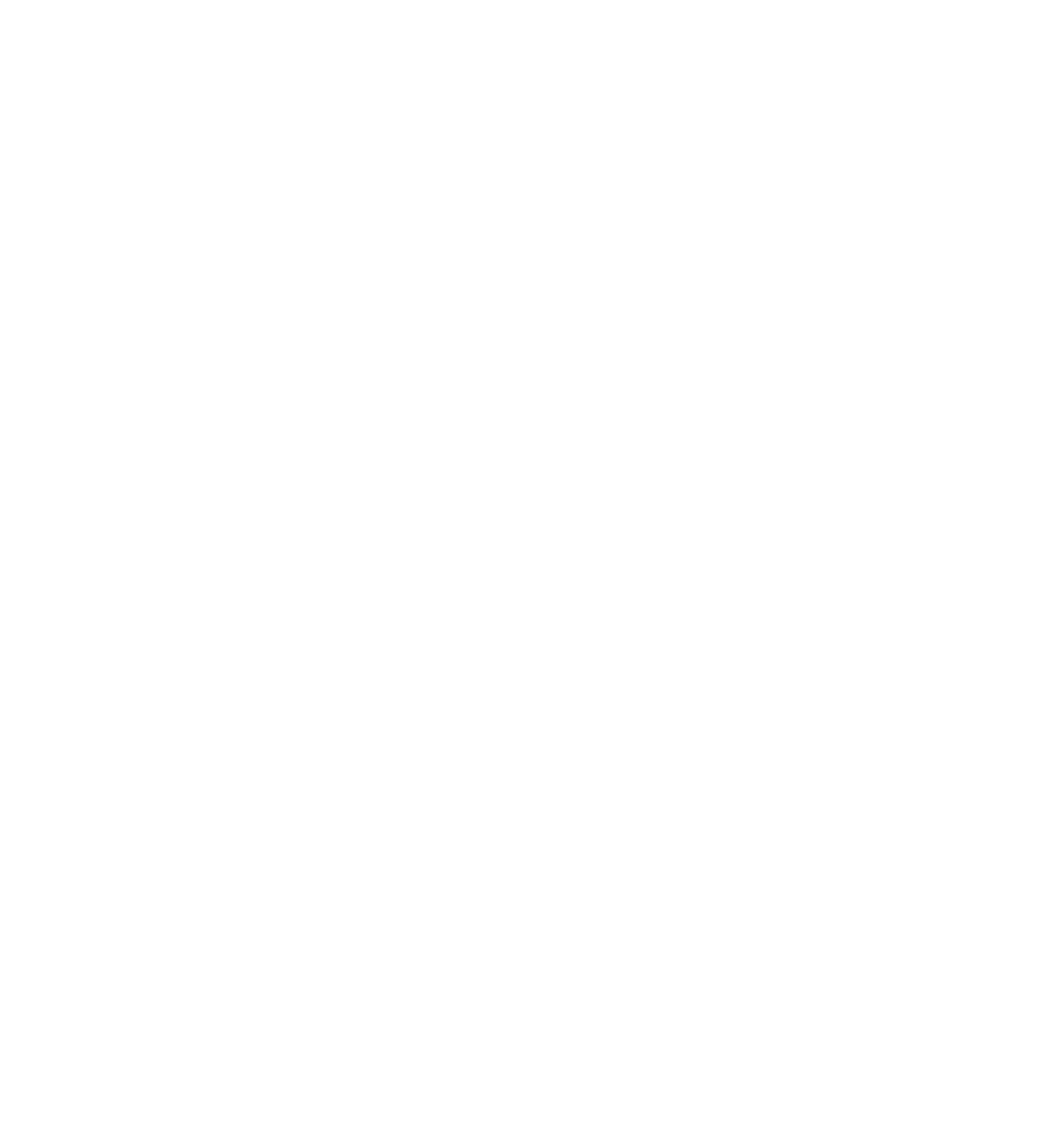
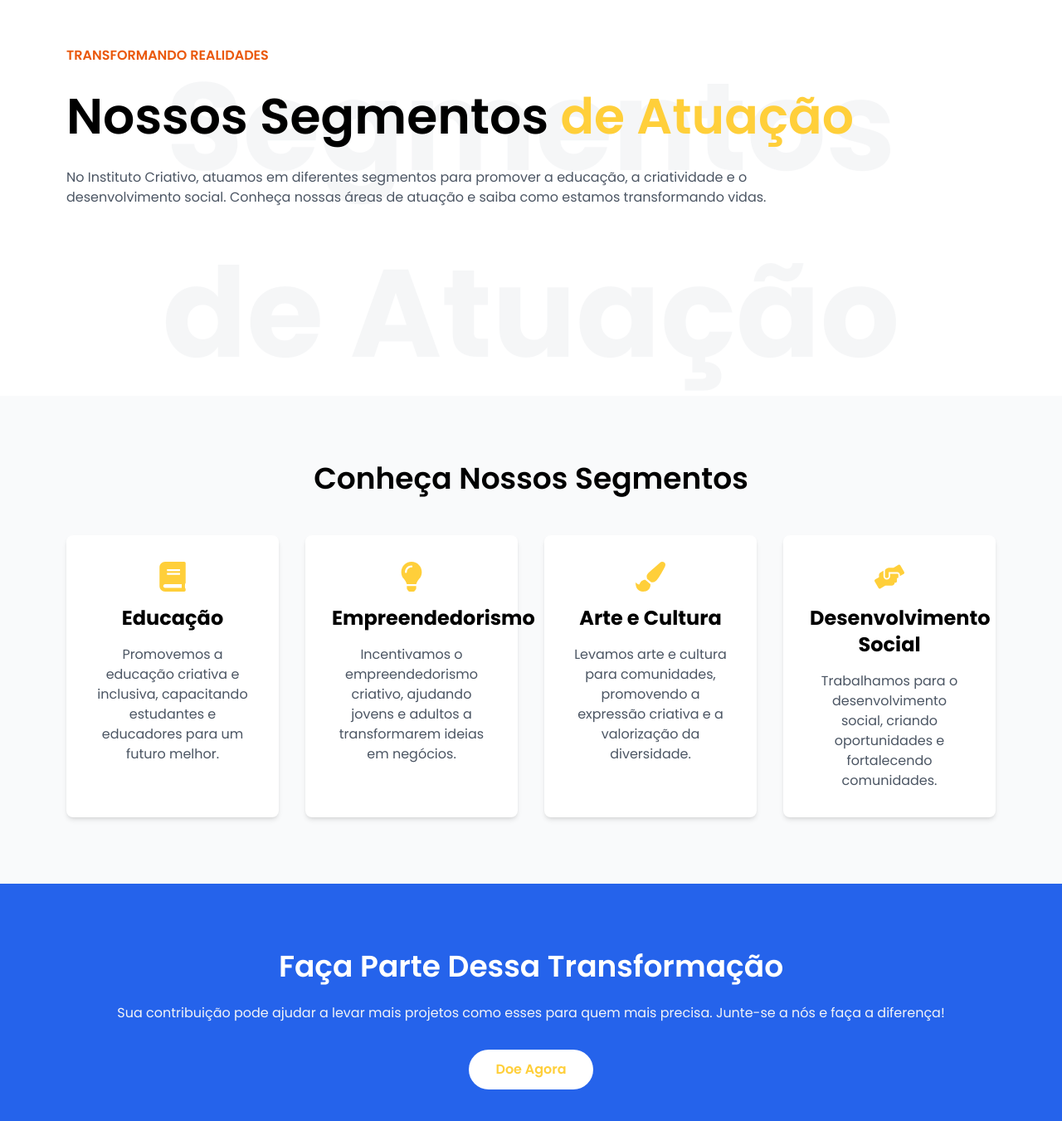
Before and after one commit to Vinishireis/Projeto_Interdisciplinar, a React (Vite) app: page /segment in a window 1280 px wide. Shown: the part 261-1612 px from the top of the page at 83% size. Before the commit the page ends 800 px from the top, so only its background shows below. Built offline with nearby package versions, Linux system fonts and the light colour scheme.

Commit message:
Atualização README.md

```diff
--- a/src/App.jsx
+++ b/src/App.jsx
@@ -11,6 +11,7 @@ import TermsConditions from "./components/TermsConditions/TermsConditions";
 import PrivacyPolicy from "./components/PrivacyPolicy/PrivacyPolicy";
 import ProfileSettings from "./components/ProfileSettings/ProfileSettings ";
 import SocialImpact from "./components/Socialmpact/SocialImpact";
+import Segment from "./components/Segment/Segment";
 
 
 const App = () => {
@@ -59,6 +60,10 @@ const App = () => {
         {/* Rota Impacto Social */}
         <Route path="/social-impact" element={<SocialImpact />} />
 
+        {/* Rota Segmento */}
+        <Route path="/segment" element={<Segment />} />
+
+        {/* Rota Sobre Nós */}
       </Routes>
     </>
   );
--- /dev/null
+++ b/src/components/Segment/Segment.jsx
@@ -0,0 +1,153 @@
+import React from "react";
+import { motion } from "framer-motion";
+import { SlideRight, FadeIn } from "../../utility/animation"; // Importe as animações
+import { FaBook, FaLightbulb, FaPaintBrush, FaHandsHelping } from "react-icons/fa";
+
+const Segment = () => {
+  return (
+    <>
+      {/* Seção Hero */}
+      <div className="container grid grid-cols-1 min-h-[650px] relative">
+        {/* Texto de fundo */}
+        <div className="absolute inset-0 flex justify-center items-center">
+          <h1 className="text-[100px] md:text-[150px] lg:text-[150px] font-bold text-gray-300 opacity-20 text-center -z-10">
+            Nossos Segmentos <br /> de Atuação
+          </h1>
+        </div>
+
+        {/* Informações do Segmento */}
+        <div className="flex flex-col justify-center py-14 md:pr-16 xl:pr-40 md:py-0 relative z-10">
+          <div className="text-center md:text-left space-y-6">
+            <motion.p
+              variants={SlideRight(0.4)}
+              initial="hidden"
+              animate="visible"
+              className="text-orange-600 uppercase font-semibold"
+            >
+              Transformando Realidades
+            </motion.p>
+            <motion.h1
+              variants={SlideRight(0.6)}
+              initial="hidden"
+              animate="visible"
+              className="text-5xl font-semibold lg:text-6xl !leading-tight"
+            >
+              Nossos Segmentos <span className="text-primary"> de Atuação</span>
+            </motion.h1>
+            <motion.p
+              variants={SlideRight(0.8)}
+              initial="hidden"
+              animate="visible"
+              className="text-gray-600"
+            >
+              No Instituto Criativo, atuamos em diferentes segmentos para promover a educação, a criatividade e o desenvolvimento social. Conheça nossas áreas de atuação e saiba como estamos transformando vidas.
+            </motion.p>
+          </div>
+        </div>
+      </div>
+
+      {/* Seção de Segmentos */}
+      <div className="bg-gray-50 py-20">
+        <div className="container">
+          <motion.h2
+            variants={FadeIn(0.4)}
+            initial="hidden"
+            animate="visible"
+            className="text-4xl font-semibold text-center mb-12"
+          >
+            Conheça Nossos Segmentos
+          </motion.h2>
+          <div className="grid grid-cols-1 md:grid-cols-2 lg:grid-cols-4 gap-8">
+            {/* Segmento 1: Educação */}
+            <motion.div
+              variants={SlideRight(0.6)}
+              initial="hidden"
+              animate="visible"
+              className="text-center p-8 bg-white rounded-lg shadow-md"
+            >
+              <FaBook className="text-4xl text-primary mx-auto mb-4" />
+              <h3 className="text-2xl font-bold mb-4">Educação</h3>
+              <p className="text-gray-600">
+                Promovemos a educação criativa e inclusiva, capacitando estudantes e educadores para um futuro melhor.
+              </p>
+            </motion.div>
+
+            {/* Segmento 2: Empreendedorismo */}
+            <motion.div
+              variants={SlideRight(0.8)}
+              initial="hidden"
+              animate="visible"
+              className="text-center p-8 bg-white rounded-lg shadow-md"
+            >
+              <FaLightbulb className="text-4xl text-primary mx-auto mb-4" />
+              <h3 className="text-2xl font-bold mb-4">Empreendedorismo</h3>
+              <p className="text-gray-600">
+                Incentivamos o empreendedorismo criativo, ajudando jovens e adultos a transformarem ideias em negócios.
+              </p>
+            </motion.div>
+
+            {/* Segmento 3: Arte e Cultura */}
+            <motion.div
+              variants={SlideRight(1.0)}
+              initial="hidden"
+              animate="visible"
+              className="text-center p-8 bg-white rounded-lg shadow-md"
+            >
+              <FaPaintBrush className="text-4xl text-primary mx-auto mb-4" />
+              <h3 className="text-2xl font-bold mb-4">Arte e Cultura</h3>
+              <p className="text-gray-600">
+                Levamos arte e cultura para comunidades, promovendo a expressão criativa e a valorização da diversidade.
+              </p>
+            </motion.div>
+
+            {/* Segmento 4: Desenvolvimento Social */}
+            <motion.div
+              variants={SlideRight(1.2)}
+              initial="hidden"
+              animate="visible"
+              className="text-center p-8 bg-white rounded-lg shadow-md"
+            >
+              <FaHandsHelping className="text-4xl text-primary mx-auto mb-4" />
+              <h3 className="text-2xl font-bold mb-4">Desenvolvimento Social</h3>
+              <p className="text-gray-600">
+                Trabalhamos para o desenvolvimento social, criando oportunidades e fortalecendo comunidades.
+              </p>
+            </motion.div>
+          </div>
+        </div>
+      </div>
+
+      {/* Seção de Chamada para Ação */}
+      <div className="bg-blue-600 py-20">
+        <div className="container text-center">
+          <motion.h2
+            variants={FadeIn(0.4)}
+            initial="hidden"
+            animate="visible"
+            className="text-4xl font-semibold text-white mb-6"
+          >
+            Faça Parte Dessa Transformação
+          </motion.h2>
+          <motion.p
+            variants={FadeIn(0.6)}
+            initial="hidden"
+            animate="visible"
+            className="text-gray-100 mb-8"
+          >
+            Sua contribuição pode ajudar a levar mais projetos como esses para quem mais precisa. Junte-se a nós e faça a diferença!
+          </motion.p>
+          <motion.button
+            variants={FadeIn(0.8)}
+            initial="hidden"
+            animate="visible"
+            className="bg-white text-primary px-8 py-3 rounded-full font-semibold hover:bg-gray-100 transition-all"
+          >
+            Doe Agora
+          </motion.button>
+        </div>
+      </div>
+    </>
+  );
+};
+
+export default Segment;
--- a/src/components/Socialmpact/SocialImpact.jsx
+++ b/src/components/Socialmpact/SocialImpact.jsx
@@ -2,6 +2,8 @@ import React from "react";
 import { motion } from "framer-motion";
 import { SlideRight, FadeIn } from "../../utility/animation"; // Importe as animações
 import { FaHeart, FaUsers, FaLightbulb, FaHandsHelping } from "react-icons/fa";
+import Footer from "../Footer/Footer"; // Importe o Footer
+
 
 const SocialImpact = () => {
   return (
@@ -192,6 +194,9 @@ const SocialImpact = () => {
           </motion.button>
         </div>
       </div>
+
+     {/* Footer */}
+     <Footer />
     </>
   );
 };
```
Also changed, not shown: 1 other file (tests, documents, lock files or other folders).
